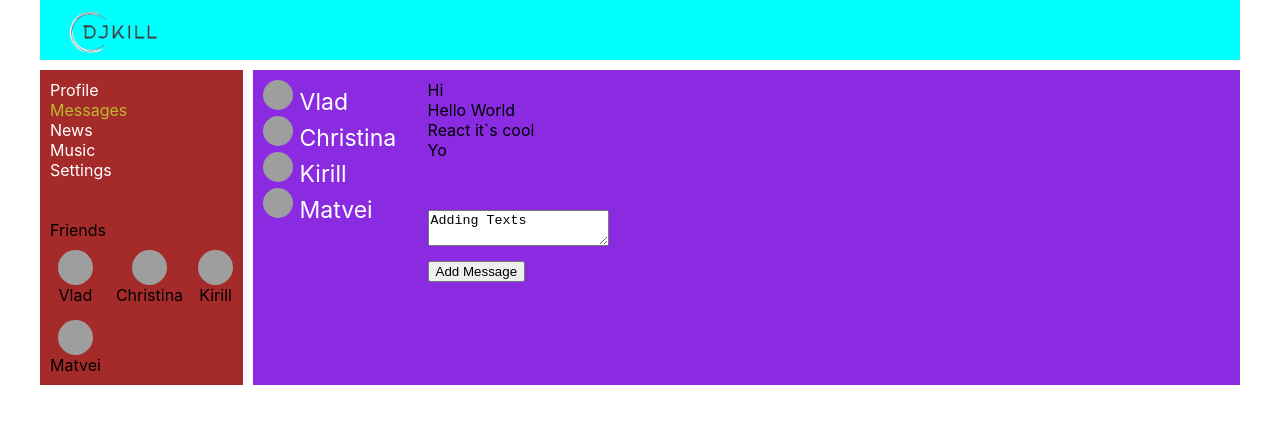
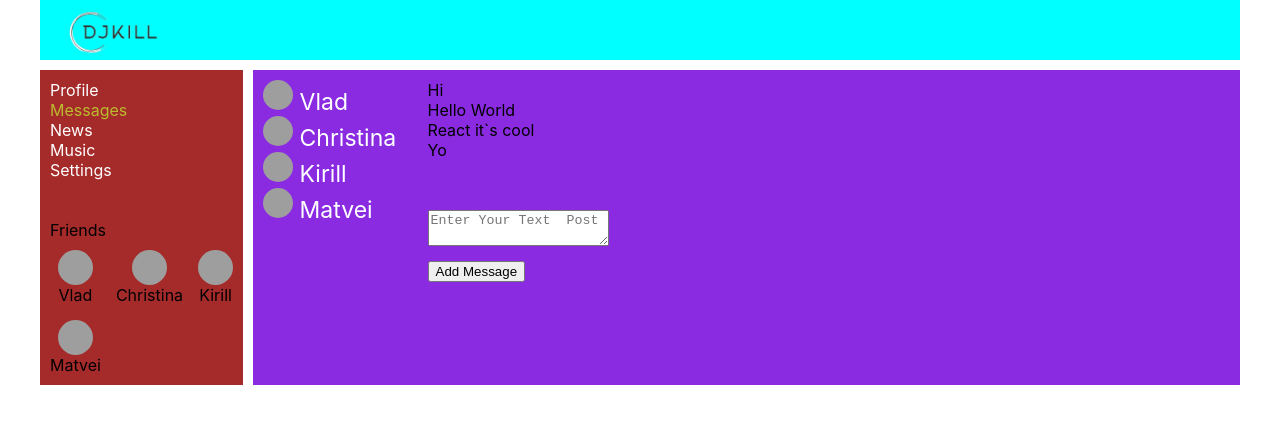
Before and after one commit to Djkill1994/react-project-social-network, a React (Create React App) app: page /dialogs in a window 1280 px wide. Shown: the top 424 px of the page. Built offline with nearby package versions, Linux system fonts and the light colour scheme; grey boxes are pictures that could not be loaded.

Commit message:
Added store, redesigned the project for Flux architecture, added reducer, Code refactoring

```diff
--- a/src/App.js
+++ b/src/App.js
@@ -9,22 +9,22 @@ import Settings from "./components/Settings/Settings";
 import {BrowserRouter, Route} from "react-router-dom";
 
 
-
 function App(props) {
     return (
         <BrowserRouter>
             <div className={'app-wrapper'}>
                 <Header/>
                 <Navbar Friends={props.state.dialogsPage.dialogData}/>
+
                 <div className={'app-wrapper-content'}>
                     <Route path='/profile' render={() => <Profile
                         profilePage={props.state.profilePage}
-                        addPost={props.addPost}
-                        updateNewPostText={props.updateNewPostText}/>}/>
+                        dispatch={props.dispatch}/>}/>
+
                     <Route path='/dialogs' render={() => <Dialogs
                         dialogsPage={props.state.dialogsPage}
-                        addMessage={props.addMessage}
-                        updateNewMessageText={props.updateNewMessageText}/>}/>
+                        dispatch={props.dispatch}/>}/>
+
                     <Route path='/music' render={() => <Music/>}/>
                     <Route path='/news' render={() => <News/>}/>
                     <Route path='/settings' render={() => <Settings/>}/>
--- a/src/components/Dialogs/Dialogs.jsx
+++ b/src/components/Dialogs/Dialogs.jsx
@@ -2,20 +2,23 @@ import s from './Dialogs.module.css'
 import DialogItem from "./DialogItem/DialogItem";
 import Messages from "./Message/Message";
 import React from "react";
+import {addMessageActionCreator, updateNewMessageTextActionCreator} from "../../redux/dialogs-reducer";
 
 const Dialogs = (props) => {
-    let dialogsElements = props.dialogsPage.dialogData.map(d => <DialogItem name={d.name} id={d.id} avatar={d.avatar}/>);
+    let dialogsElements = props.dialogsPage.dialogData.map(d => <DialogItem name={d.name} id={d.id}
+                                                                            avatar={d.avatar}/>);
     let messagesElements = props.dialogsPage.messageData.map(m => <Messages message={m.message}/>);
 
     let newMessageElement = React.createRef()
 
     let addMessage = () => {
-        props.addMessage()
+        props.dispatch(addMessageActionCreator())
     }
 
     let onMessageChange = () => {
         let text = newMessageElement.current.value;
-        props.updateNewMessageText(text);
+        let action = updateNewMessageTextActionCreator(text);
+        props.dispatch(action);
     }
     return (
         <div className={s.dialogs}>
@@ -28,7 +31,8 @@ const Dialogs = (props) => {
                     <div>
                     <textarea ref={newMessageElement}
                               onChange={onMessageChange}
-                              value={props.dialogsPage.newMessageText}/>
+                              value={props.dialogsPage.newMessageText}
+                              placeholder={'Enter Your Text  Post'}/>
                     </div>
                     <div>
                         <button onClick={addMessage}>Add Message</button>
--- a/src/components/Profile/MyPosts/MyPosts.jsx
+++ b/src/components/Profile/MyPosts/MyPosts.jsx
@@ -1,22 +1,25 @@
 import s from './MyPosts.module.css';
 import Post from "./Posts/Post";
 import React from "react";
-
+import {addPostActionCreator, updateNewPostTextActionCreator} from "../../../redux/profile-reducer";
 
 const MyPosts = (props) => {
 
-    let postsElements = props.postsData.map(p => <Post message={p.message} likesCount={p.likesCount}/>)
+    let postsElements = props.postsData.map(p => <Post message={p.message} likesCount={p.likesCount}/>);
 
     let newPostElement = React.createRef();
 
     let addPost = () => {
-        props.addPost();
-    }
+        props.dispatch(addPostActionCreator());
+    };
 
     let onPostChange = () => {
         let text = newPostElement.current.value;
-        props.updateNewPostText(text);
-    }
+        let action = updateNewPostTextActionCreator(text);
+        props.dispatch(action);
+    };
+
+
     return (
         <div className={s.posts}>
             <h2>My posts</h2>
@@ -24,7 +27,8 @@ const MyPosts = (props) => {
                 <div>
                     <textarea ref={newPostElement}
                               onChange={onPostChange}
-                              value={props.newPostText}/>
+                              value={props.newPostText}
+                              placeholder={'Enter Your Message'}/>
                 </div>
                 <div>
                     <button onClick={addPost}>Add Post</button>
--- a/src/components/Profile/Profile.jsx
+++ b/src/components/Profile/Profile.jsx
@@ -9,9 +9,8 @@ const Profile = (props) => {
             <ProfileInfo/>
             <MyPosts
                 postsData={props.profilePage.postsData}
-                addPost={props.addPost}
                 newPostText={props.profilePage.newPostText}
-                updateNewPostText={props.updateNewPostText}/>
+                dispatch={props.dispatch}/>
         </div>
     );
 }
--- a/src/index.js
+++ b/src/index.js
@@ -1,9 +1,24 @@
 import './index.css';
 import reportWebVitals from './reportWebVitals';
-import {renderEntireTree} from "./render";
-import state from "./redux/state";
+import React from 'react';
+import ReactDOM from 'react-dom';
+import './index.css';
+import App from './App';
+import store from "./redux/state";
 
-renderEntireTree(state);
+
+let reRenderEntireTree = (state) => {
+    ReactDOM.render(
+        <React.StrictMode>
+            <App state={state}
+                 dispatch={store.dispatch.bind(store)}/>
+        </React.StrictMode>,
+        document.getElementById('root')
+    );
+}
+reRenderEntireTree(store.getState());
+
+store.subscribe(reRenderEntireTree);
 
 // If you want to start measuring performance in your app, pass a function
 // to log results (for example: reportWebVitals(console.log))
--- /dev/null
+++ b/src/redux/dialogs-reducer.js
@@ -0,0 +1,24 @@
+const ADD_MESSAGE = 'ADD-MESSAGE'
+const UPDATE_NEW_MESSAGE_TEXT = 'UPDATE-NEW-MESSAGE-TEXT'
+
+const dialogsReducer = (state, action) => {
+    switch (action.type) {
+        case ADD_MESSAGE:
+            let newMessage = {
+                message: state.newMessageText,
+            }
+            state.messageData.push(newMessage);
+            state.newMessageText = '';
+            return state
+        case UPDATE_NEW_MESSAGE_TEXT:
+            state.newMessageText = action.newText;
+            return state;
+        default:
+            return state;
+    }
+}
+
+export const addMessageActionCreator = () => ({type: ADD_MESSAGE});
+export const updateNewMessageTextActionCreator = (text) => ({type: UPDATE_NEW_MESSAGE_TEXT, newText: text});
+
+export default dialogsReducer
--- /dev/null
+++ b/src/redux/profile-reducer.js
@@ -0,0 +1,27 @@
+const ADD_POST = 'ADD-POST';
+const UPDATE_NEW_POST_TEXT = 'UPDATE-NEW-POST-TEXT';
+
+const profileReducer = (state, action) => {
+    switch (action.type) {
+        case ADD_POST:
+            let newPost = {
+                id: 3,
+                message: state.newPostText,
+                likesCount: 0,
+            };
+            state.postsData.push(newPost);
+            state.newPostText = '';
+            return state
+        case UPDATE_NEW_POST_TEXT:
+            state.newPostText = action.newText
+            return state;
+        default:
+            return state;
+    }
+
+}
+
+export const addPostActionCreator = () => ({type: ADD_POST});
+export const updateNewPostTextActionCreator = (text) => ({type: UPDATE_NEW_POST_TEXT, newText: text});
+
+export default profileReducer
--- a/src/redux/state.js
+++ b/src/redux/state.js
@@ -1,13 +1,18 @@
-import {renderEntireTree} from "../render";
+import profileReducer from "./profile-reducer";
+import dialogsReducer from "./dialogs-reducer";
 
 
-let state = {
+let store = {
+    _callSubscriber() {
+
+    },
+    _state: {
         profilePage: {
             postsData: [
                 {id: 1, message: 'Hi, how are you?', likesCount: 3},
                 {id: 2, message: 'It\'s my first post', likesCount: 14}
             ],
-        newPostText: 'Adding Texts',
+            newPostText: '',
         },
         dialogsPage: {
             dialogData: [
@@ -40,38 +45,25 @@ let state = {
                 {message: 'React it`s cool'},
                 {message: 'Yo'},
             ],
-        newMessageText: 'Adding Texts',
+            newMessageText: '',
         },
 
-};
-export let addPost = () => {
-    let newPost = {
-        id: 3,
-        message: state.profilePage.newPostText,
-        likesCount: 0,
-    };
-    state.profilePage.postsData.push(newPost);
-    state.profilePage.newPostText = '';
-    renderEntireTree(state);
+    },
+
+    subscribe(observer) {
+        this._callSubscriber = observer;
+    },
+    getState() {
+        return this._state
+    },
+
+    dispatch(action) {
+
+        this._state.profilePage = profileReducer(this._state.profilePage, action);
+        this._state.dialogsPage = dialogsReducer(this._state.dialogsPage, action);
+
+        this._callSubscriber(this._state)
+    }
 }
 
-export let updateNewPostText = (newText) => {
-    state.profilePage.newPostText = newText
-    renderEntireTree(state);
-}
-
-export let addMessage = () => {
-    let newMessage = {
-        message: state.dialogsPage.newMessageText,
-    };
-    state.dialogsPage.messageData.push(newMessage);
-    state.dialogsPage.newMessageText = '';
-    renderEntireTree(state);
-}
-
-export let updateNewMessageText = (newText) => {
-    state.dialogsPage.newMessageText = newText;
-    renderEntireTree(state);
-}
-
-export default state;
+export default store;
--- a/src/render.js
+++ /dev/null
@@ -1,18 +0,0 @@
-import React from 'react';
-import ReactDOM from 'react-dom';
-import './index.css';
-import App from './App';
-import {addMessage, addPost, updateNewMessageText, updateNewPostText} from "./redux/state";
-
-export let renderEntireTree = (state) => {
-    ReactDOM.render(
-        <React.StrictMode>
-            <App state={state}
-                 addPost={addPost}
-                 addMessage={addMessage}
-                 updateNewPostText={updateNewPostText}
-                 updateNewMessageText={updateNewMessageText}/>
-        </React.StrictMode>,
-        document.getElementById('root')
-    );
-}
```
Lines whose indentation alone changed are shown as unchanged.
